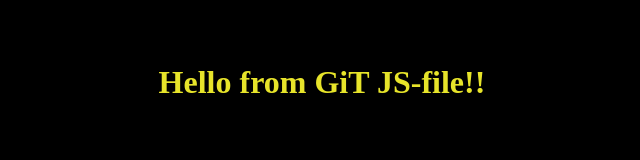
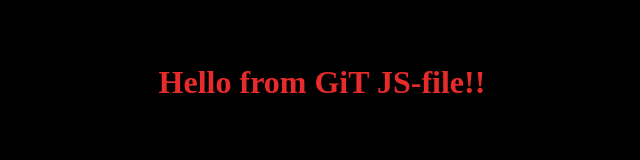
Before and after one commit to DARIK0/git-course, a plain HTML site: page index.html in a window 1280 px wide. Shown: the whole page, without its empty margins (318-958 px from the left). Drawn offline with Linux system fonts and the light colour scheme.

Commit message:
4-chaged Git-2/index.html

```diff
--- a/index.html
+++ b/index.html
@@ -10,6 +10,7 @@
             padding: 0;
             color: #42da07;
             color: #e7e42a;
+            color: #e72a2a;
             background-color: black;
             text-align: center;
         }
```
